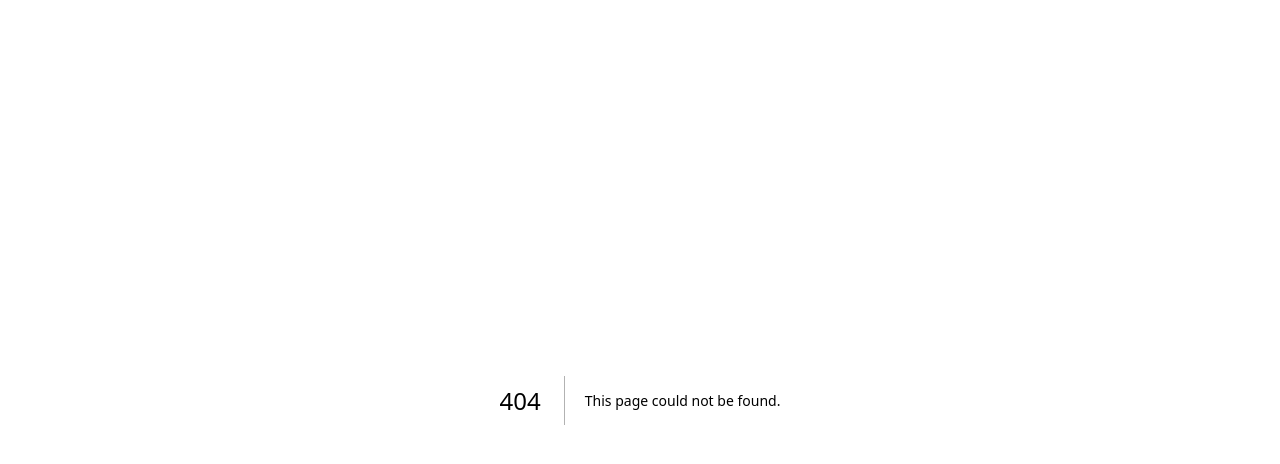
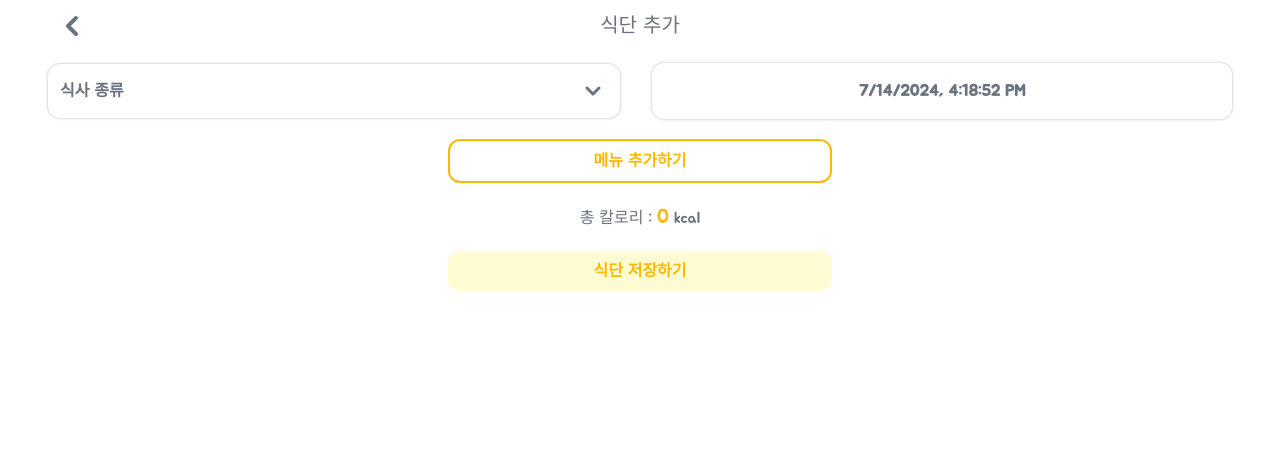
Before and after one commit to mealmory/mealmory_fe, a Next.js app: page /mealplan/add in a window 1280 px wide. Before the commit this address had no page. Shown: the top 464 px of the page. Built offline with nearby package versions, Linux system fonts and the light colour scheme.

Commit message:
식단 추가 페이지 생성

```diff
--- /dev/null
+++ b/src/app/(sub)/mealplan/add/page.tsx
@@ -0,0 +1,108 @@
+"use client";
+
+import { useState } from "react";
+import Selector from "@/components/Selector";
+import useMealPlanStore from "@/store/mealPlanStore";
+import MealPlanItem from "./MealPlanItem";
+import { MEAL_ITEM_TITLE } from "@/constants/mainConstants";
+
+interface MenuDTO {
+  menu: string;
+  calory: number;
+  weight: number;
+  unit: 1 | 0;
+  cpfData?: {
+    carbs: number;
+    protein: number;
+    fat: number;
+  };
+}
+
+interface MealDTO {
+  time: string;
+  type: 1 | 2 | 3 | 4 | 5;
+  total: number;
+  menuList: Array<MenuDTO>;
+}
+
+const MEAL_TYPES = [
+  { name: "아침", optionValue: 1 },
+  { name: "점심", optionValue: 2 },
+  { name: "저녁", optionValue: 3 },
+  { name: "야식", optionValue: 4 },
+  { name: "간식", optionValue: 5 },
+];
+
+export default function MealAddPage() {
+  const [selectedType, setSelectedType] = useState(0);
+  const [openCalender, setOpenCalender] = useState(false);
+  const [selectedDate, setSelectedDate] = useState(new Date());
+  const { mealPlanList, addMeal } = useMealPlanStore();
+
+  const totalCalory =
+    mealPlanList.length > 0 &&
+    mealPlanList.map((meal) => meal?.calory).reduce((a, b) => a && b && a + b);
+  return (
+    <main className="min-h-[calc(100vh-55px)] h-full w-full py-2 sm:px-2">
+      <div className="flex flex-col-reverse sm:flex-row items-center gap-3 sm:gap-8 w-[96%] mx-auto sm:w-full sm:mx-0">
+        {/* meal type , datepicker */}
+        <Selector
+          className="flex-1 w-full shadow-border rounded-xl p-3 dark:bg-black z-10"
+          options={[{ name: "식사 종류", optionValue: 0 }, ...MEAL_TYPES]}
+          value={selectedType}
+          handleClick={(value: number | string) =>
+            typeof value === "number" ? setSelectedType(value) : null
+          }
+        />
+        <button
+          className="flex-1 shadow-border p-4 w-full"
+          onClick={() => setOpenCalender((prev) => !prev)}
+          suppressHydrationWarning
+        >
+          {selectedDate.toLocaleString()}
+        </button>
+        {/* <div className="w-[360px] rounded-xl shadow-border ">
+          <Calendar
+            endDate={selectedDate}
+            startDate={startDate}
+            handleDateChange={(day) => setSelectedDate(day)}
+            timeSelect
+          />
+        </div> */}
+      </div>
+      <div className="my-5">
+        {/* menu, weight, unit, calory input */}
+        {mealPlanList.map((mealPlan, i) => {
+          return (
+            mealPlan && (
+              <MealPlanItem
+                key={mealPlan?.id}
+                data={mealPlan}
+                first={i === 0 ? true : undefined}
+                last={i === mealPlanList.length - 1 ? true : undefined}
+              />
+            )
+          );
+        })}
+      </div>
+      <div className="w-full max-w-96 mx-auto flex flex-col gap-5">
+        <button
+          className="w-full border-2 border-cusorange text-cusorange p-2"
+          onClick={() => addMeal("self")}
+        >
+          메뉴 추가하기
+        </button>
+        <p className="text-center">
+          {MEAL_ITEM_TITLE.total} :{" "}
+          <span className="text-cusorange text-xl">
+            {totalCalory ? totalCalory.toLocaleString() : 0}
+          </span>{" "}
+          kcal
+        </p>
+        <button className="w-full bg-cuspoint text-cusorange p-2">
+          식단 저장하기
+        </button>
+      </div>
+    </main>
+  );
+}
```
